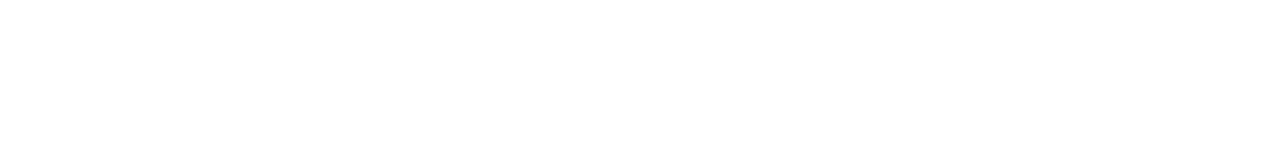
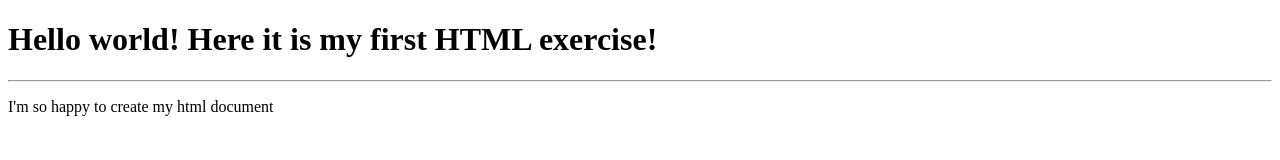
Before and after one commit to LeonardoAndrade-Leo/Learning-HTML, a plain HTML site: page first_exercise/index.html in a window 1280 px wide. Drawn offline with Linux system fonts and the light colour scheme.

Commit message:
Update index.html
I added some information and new knowledge

```diff
--- a/first_exercise/index.html
+++ b/first_exercise/index.html
@@ -3,9 +3,12 @@
 <head> <!--here is the 'head'of my website, which has the settings -->
     <meta charset="UTF-8"> <!--Here i allow accentuations-->
     <meta name="viewport" content="width=device-width, initial-scale=1.0"> <!--All the screen of my device is filled -->
-    <title>Document</title> <!-- The document name -->
+    <title>My first Exercise</title> <!-- The document name -->
 </head>
 <body> <!--Here there is the 'body' of my website, the content of it-->
+    <h1>Hello world! Here it is my first HTML exercise! </h1> <!--H1 is the heading, (tittle)-->
+    <hr> <!--Horizontal row -->
+    <p>I'm so happy to create my html document </p> <!-- <p> is paragraph -->
 
 </body>
 </html>
```
